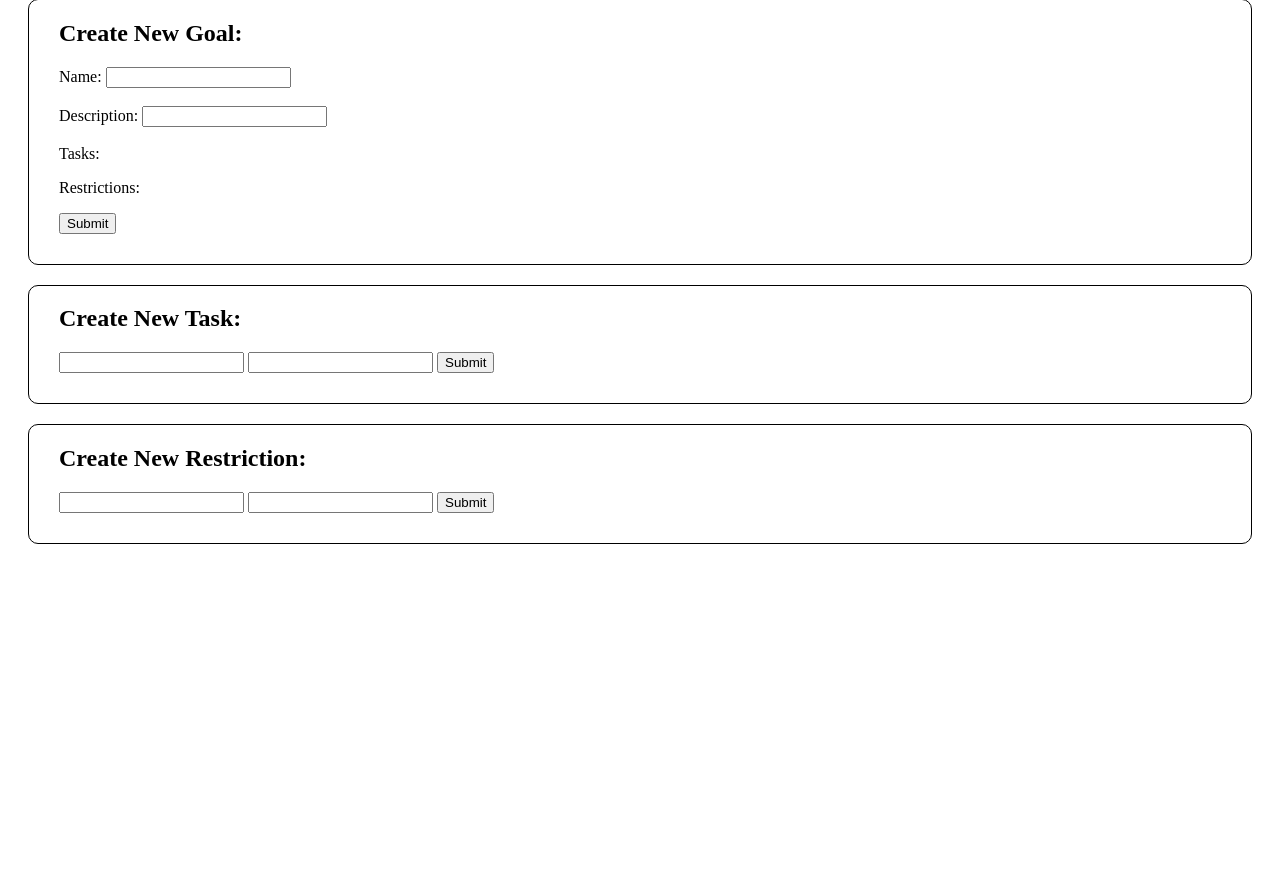
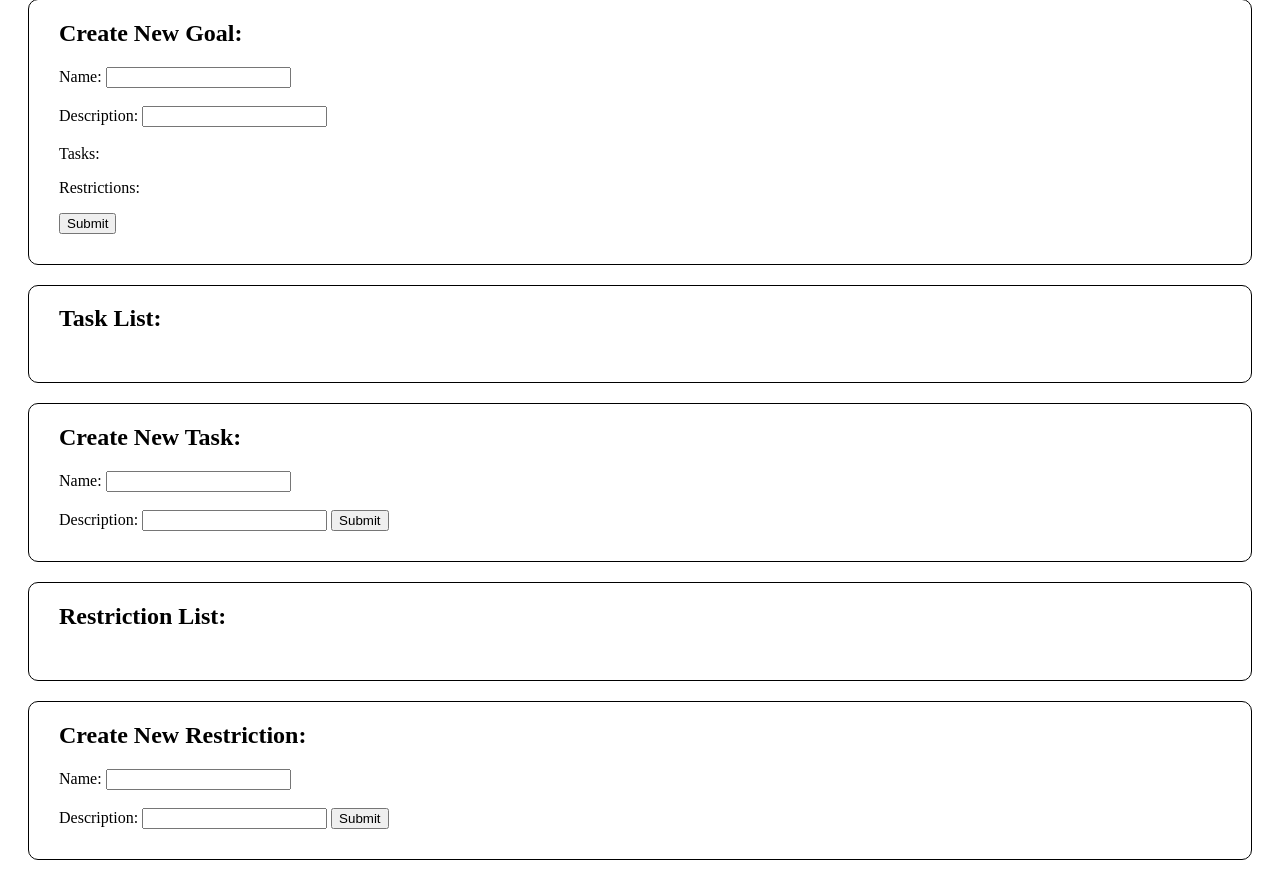
Before and after one commit to Procelius/goal-achiever, a Django app: page /goal_achiever/ in a window 1280 px wide. Shown: the part 200-1080 px from the top of the page. Before the commit the page ends 744 px from the top, so only its background shows below. Run offline with Django 3.2, Linux system fonts and the light colour scheme; data that the repository does not hold is empty; some libraries are stand-ins or nearby versions.

Commit message:
add task and restriction lists, css file, small optimizations

```diff
--- /dev/null
+++ b/goal_achiever/contrib/goals/static/goals/css/goals.css
@@ -0,0 +1,18 @@
+/* body {
+    padding: 10px;
+    font-family: 'Indie Flower', cursive;
+    font-size: 22px;
+    letter-spacing: 1px;
+} */
+
+ul {
+    list-style-type: none;
+    padding-inline-start: 10px;
+}
+
+.container {
+    border: 1px solid black;
+    border-radius: 10px;
+    padding: 0 30px 30px 30px;
+    margin: 20px;
+  }
--- a/goal_achiever/contrib/goals/templates/goals/goal_list.html
+++ b/goal_achiever/contrib/goals/templates/goals/goal_list.html
@@ -1,17 +1,11 @@
 {% extends 'base.html' %} {% load static %}
 
 {% block style %}
-  <style>
-    .container {
-      border: 1px solid black;
-      border-radius: 10px;
-      padding: 0 30px 30px 30px;
-      margin: 20px;
-    }
-  </style>
+  <link rel="stylesheet" type="text/css" href="{% static 'goals/css/goals.css' %}">
 {% endblock %}
 
 {% block content %}
+
 <div class="container" id="goal-list">
   <h2>Goal List:</h2>
   <ul>
@@ -20,6 +14,7 @@
     {% endfor %}
   </ul>
 </div>
+
 <div class="container" id="new-goal">
   <h2>Create New Goal:</h2>
   <div class="hidden" id="goal-form">
@@ -40,28 +35,55 @@
     </form>
   </div>
 </div>
+
+<div class="container" id="task-list">
+  <h2>Task List:</h2>
+  <ul>
+    {% for task in tasks %}
+      <li>{{ task.name }}</li>
+    {% endfor %}
+  </ul>
+</div>
+
 <div class="container" id="new-task">
   <h2>Create New Task:</h2>
   <div class="hidden" id="task-form">
     <form action="" method="POST">
       {% csrf_token %}
       <input type="hidden" name='action' value="new_task">
+      <label for="{{ task_form.name.id_for_label }}">Name:</label>
       {{ task_form.name }}
+      <br><br>
+      <label for="{{ task_form.description.id_for_label }}">Description:</label>
       {{ task_form.description }}
       <input type="submit" value="Submit">
     </form>
   </div>
 </div>
+
+<div class="container" id="restriction-list">
+  <h2>Restriction List:</h2>
+  <ul>
+    {% for restriction in restrictions %}
+      <li>{{ restriction.name }}</li>
+    {% endfor %}
+  </ul>
+</div>
+
 <div class="container" id="new-restriction">
   <h2>Create New Restriction:</h2>
   <div class="hidden" id="restriction-form">
     <form action="" method="POST">
       {% csrf_token %}
       <input type="hidden" name='action' value="new_restriction">
+      <label for="{{ restriction_form.name.id_for_label }}">Name:</label>
       {{ restriction_form.name }}
+      <br><br>
+      <label for="{{ restriction_form.description.id_for_label }}">Description:</label>
       {{ restriction_form.description }}
       <input type="submit" value="Submit">
     </form>
   </div>
 </div>
+
 {% endblock %}
--- a/goal_achiever/contrib/goals/views.py
+++ b/goal_achiever/contrib/goals/views.py
@@ -1,11 +1,13 @@
-from django.shortcuts import render
+from django.shortcuts import render, HttpResponseRedirect
 
-from .models import Goal
+from .models import Goal, Task, Restriction
 from .forms import GoalForm, TaskForm, RestrictionForm
 
 
 def goal_list(request):
     goals = Goal.objects.all()
+    tasks = Task.objects.all()
+    restrictions = Restriction.objects.all()
     goal_form = GoalForm()
     task_form = TaskForm()
     restriction_form = RestrictionForm()
@@ -23,9 +25,12 @@ def goal_list(request):
             restriction_form = RestrictionForm(request.POST)
             if restriction_form.is_valid():
                 restriction_form.save()
+        return HttpResponseRedirect("/goal_achiever/")
 
     context = {
         "goals": goals,
+        "tasks": tasks,
+        "restrictions": restrictions,
         "goal_form": goal_form,
         "task_form": task_form,
         "restriction_form": restriction_form,
--- a/goal_achiever/settings.py
+++ b/goal_achiever/settings.py
@@ -124,3 +124,4 @@ USE_TZ = True
 # https://docs.djangoproject.com/en/2.2/howto/static-files/
 
 STATIC_URL = '/static/'
+STATIC_ROOT = os.path.join(BASE_DIR,  'static')
--- a/goal_achiever/templates/base.html
+++ b/goal_achiever/templates/base.html
@@ -4,6 +4,8 @@
   <meta charset="UTF-8">
   <meta name="viewport" content="width=device-width, initial-scale=1.0">
   <meta http-equiv="X-UA-Compatible" content="ie=edge">
+  <!-- <link href="https://fonts.googleapis.com/css?family=Indie+Flower|Quicksand&display=swap" rel="stylesheet"> -->
+  <script src="https://ajax.googleapis.com/ajax/libs/jquery/3.2.1/jquery.min.js"></script>
   <title>Goal Achiever</title>
   {% block style %}
   {% endblock %}
```
